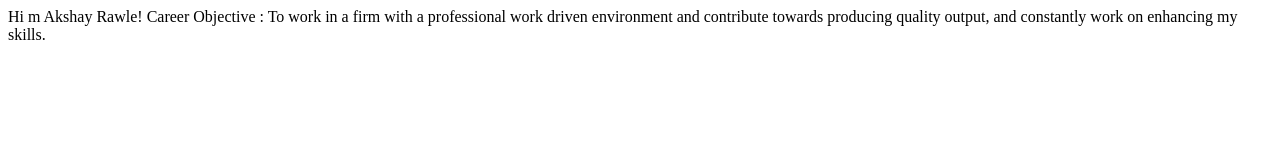
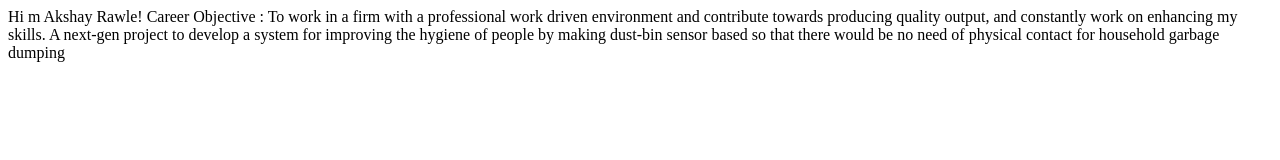
Before and after one commit to scam1992/akshayrawle-story, a plain HTML site: page index.html in a window 1280 px wide. Drawn offline with Linux system fonts and the light colour scheme.

Commit message:
updated the project details

```diff
--- a/index.html
+++ b/index.html
@@ -13,5 +13,8 @@
     To work in a firm with a professional work driven environment and contribute towards producing quality output, and
     constantly work on enhancing my skills.
 
+    A next-gen project to develop a system for improving the hygiene of people
+by making dust-bin sensor based so that there would be no need of physical contact for
+household garbage dumping
 </body>
 </html>
```
